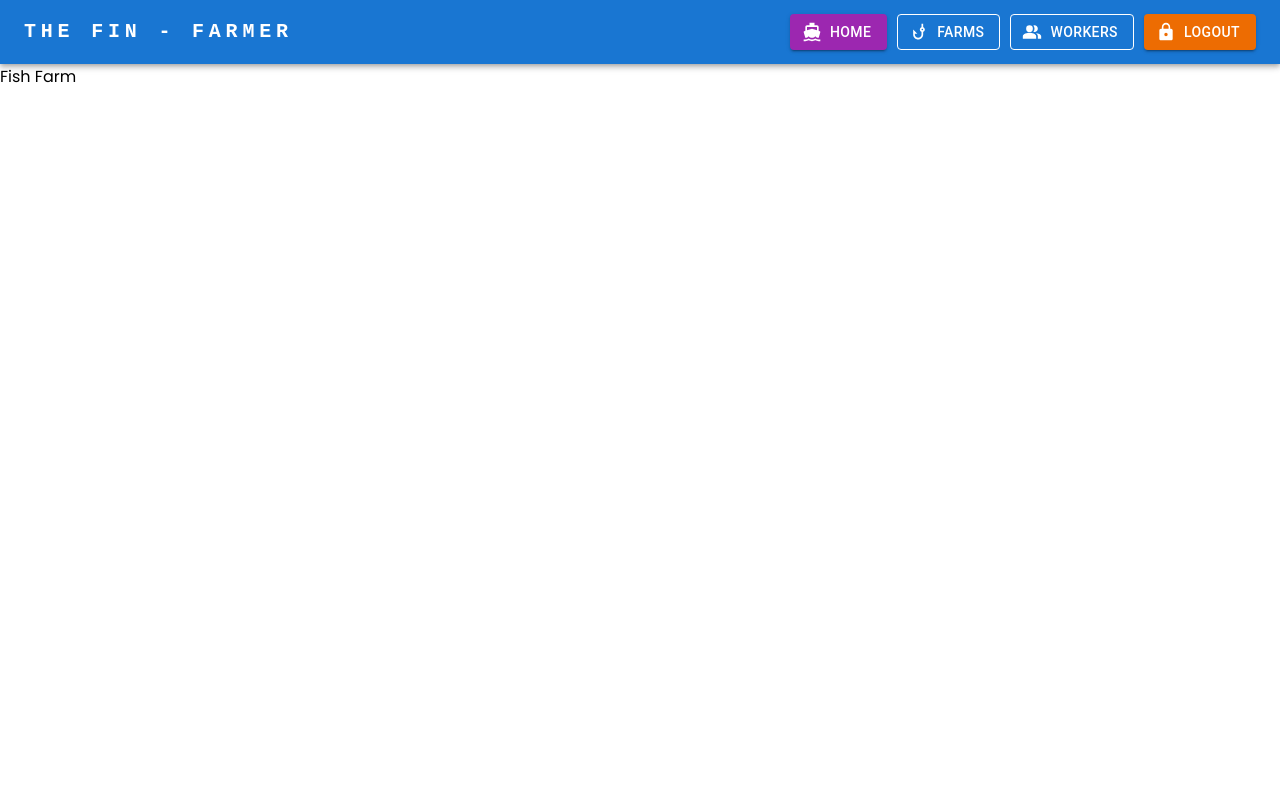
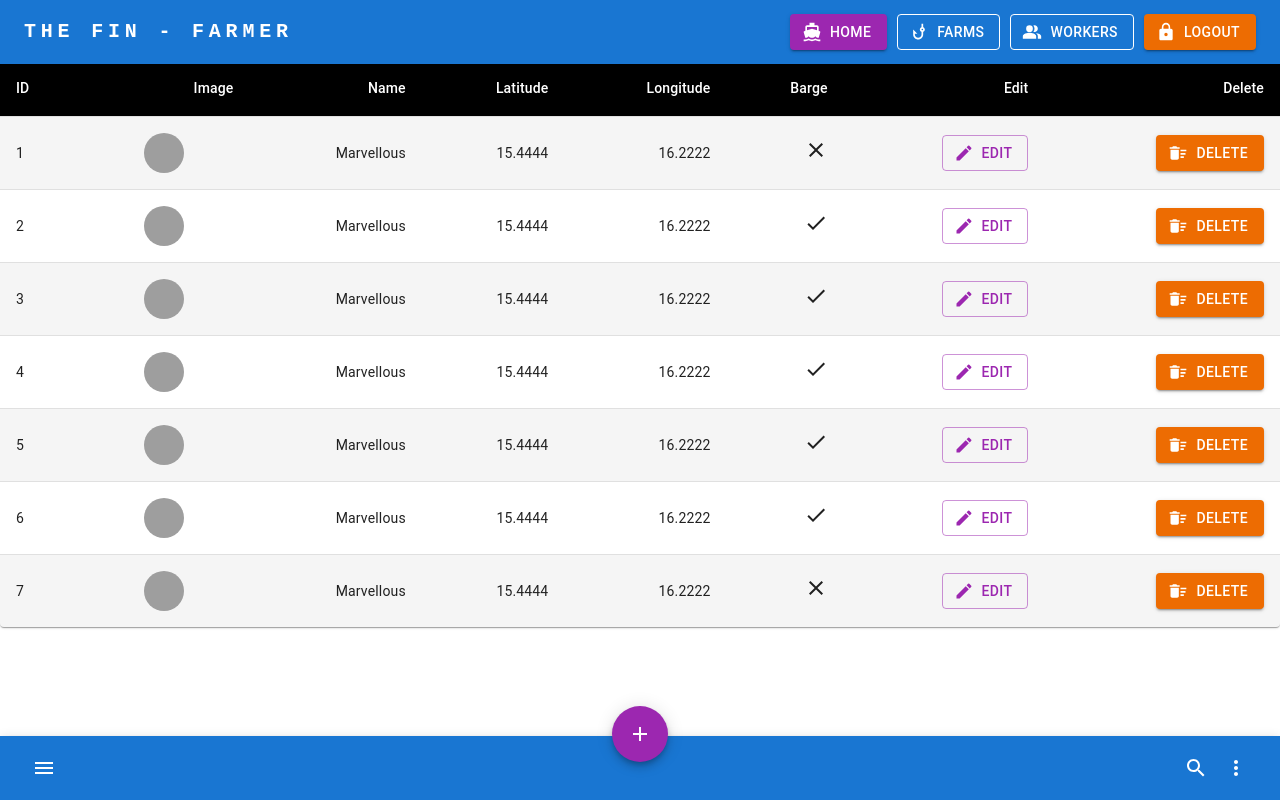
Before and after one commit to rusirugunaratne/farm-client, a React (Create React App) app: page /farms in a window 1280 px wide. Built offline with nearby package versions, Linux system fonts and the light colour scheme; grey boxes are pictures that could not be loaded.

Commit message:
table added

```diff
--- a/src/assets/data/modelData.tsx
+++ b/src/assets/data/modelData.tsx
@@ -6,7 +6,7 @@ const farms = [
       "https://www.slt.lk/sites/default/files/landing_page_banners/4GKeyVisual-lp2.jpg",
     Latitude: 15.4444,
     Longitude: 16.2222,
-    HasBarge: true,
+    HasBarge: false,
   },
   {
     Id: 2,
@@ -26,6 +26,42 @@ const farms = [
     Longitude: 16.2222,
     HasBarge: true,
   },
+  {
+    Id: 4,
+    Name: "Marvellous",
+    Image:
+      "https://www.slt.lk/sites/default/files/landing_page_banners/4GKeyVisual-lp2.jpg",
+    Latitude: 15.4444,
+    Longitude: 16.2222,
+    HasBarge: true,
+  },
+  {
+    Id: 5,
+    Name: "Marvellous",
+    Image:
+      "https://www.slt.lk/sites/default/files/landing_page_banners/4GKeyVisual-lp2.jpg",
+    Latitude: 15.4444,
+    Longitude: 16.2222,
+    HasBarge: true,
+  },
+  {
+    Id: 6,
+    Name: "Marvellous",
+    Image:
+      "https://www.slt.lk/sites/default/files/landing_page_banners/4GKeyVisual-lp2.jpg",
+    Latitude: 15.4444,
+    Longitude: 16.2222,
+    HasBarge: true,
+  },
+  {
+    Id: 7,
+    Name: "Marvellous",
+    Image:
+      "https://www.slt.lk/sites/default/files/landing_page_banners/4GKeyVisual-lp2.jpg",
+    Latitude: 15.4444,
+    Longitude: 16.2222,
+    HasBarge: false,
+  },
 ];
 
 export { farms };
--- /dev/null
+++ b/src/components/molecules/bottomBar/BottomBar.tsx
@@ -0,0 +1,54 @@
+import * as React from "react";
+import { styled } from "@mui/material/styles";
+import AppBar from "@mui/material/AppBar";
+import Box from "@mui/material/Box";
+import CssBaseline from "@mui/material/CssBaseline";
+import Toolbar from "@mui/material/Toolbar";
+import Typography from "@mui/material/Typography";
+import IconButton from "@mui/material/IconButton";
+import Paper from "@mui/material/Paper";
+import Fab from "@mui/material/Fab";
+import List from "@mui/material/List";
+import ListItem from "@mui/material/ListItem";
+import ListItemAvatar from "@mui/material/ListItemAvatar";
+import ListItemText from "@mui/material/ListItemText";
+import ListSubheader from "@mui/material/ListSubheader";
+import Avatar from "@mui/material/Avatar";
+import MenuIcon from "@mui/icons-material/Menu";
+import AddIcon from "@mui/icons-material/Add";
+import SearchIcon from "@mui/icons-material/Search";
+import MoreIcon from "@mui/icons-material/MoreVert";
+
+const StyledFab = styled(Fab)({
+  position: "absolute",
+  zIndex: 1,
+  top: -30,
+  left: 0,
+  right: 0,
+  margin: "0 auto",
+});
+
+export default function BottomBar() {
+  return (
+    <React.Fragment>
+      <CssBaseline />
+      <AppBar position="fixed" color="primary" sx={{ top: "auto", bottom: 0 }}>
+        <Toolbar>
+          <IconButton color="inherit" aria-label="open drawer">
+            <MenuIcon />
+          </IconButton>
+          <StyledFab color="secondary" aria-label="add">
+            <AddIcon />
+          </StyledFab>
+          <Box sx={{ flexGrow: 1 }} />
+          <IconButton color="inherit">
+            <SearchIcon />
+          </IconButton>
+          <IconButton color="inherit">
+            <MoreIcon />
+          </IconButton>
+        </Toolbar>
+      </AppBar>
+    </React.Fragment>
+  );
+}
--- a/src/components/molecules/fishFarm/FishFarmTable.tsx
+++ b/src/components/molecules/fishFarm/FishFarmTable.tsx
@@ -0,0 +1,112 @@
+import * as React from "react";
+import { styled } from "@mui/material/styles";
+import Table from "@mui/material/Table";
+import TableBody from "@mui/material/TableBody";
+import TableCell, { tableCellClasses } from "@mui/material/TableCell";
+import TableContainer from "@mui/material/TableContainer";
+import TableHead from "@mui/material/TableHead";
+import TableRow from "@mui/material/TableRow";
+import Paper from "@mui/material/Paper";
+import Avatar from "@mui/material/Avatar";
+import { farms } from "../../../assets/data/modelData";
+import Button from "@mui/material/Button";
+import ModeEditOutlineIcon from "@mui/icons-material/ModeEditOutline";
+import DeleteSweepIcon from "@mui/icons-material/DeleteSweep";
+import CheckIcon from "@mui/icons-material/Check";
+import ClearIcon from "@mui/icons-material/Clear";
+import "./_index.css";
+
+const StyledTableCell = styled(TableCell)(({ theme }) => ({
+  [`&.${tableCellClasses.head}`]: {
+    backgroundColor: theme.palette.common.black,
+    color: theme.palette.common.white,
+  },
+  [`&.${tableCellClasses.body}`]: {
+    fontSize: 14,
+  },
+}));
+
+const StyledTableRow = styled(TableRow)(({ theme }) => ({
+  "&:nth-of-type(odd)": {
+    backgroundColor: theme.palette.action.hover,
+  },
+  // hide last border
+  "&:last-child td, &:last-child th": {
+    border: 0,
+  },
+}));
+
+function createData(
+  name: string,
+  calories: number,
+  fat: number,
+  carbs: number,
+  protein: number
+) {
+  return { name, calories, fat, carbs, protein };
+}
+
+const rows = farms;
+
+export default function FishFarmTable() {
+  return (
+    <TableContainer className="farm-table" component={Paper}>
+      <Table sx={{ minWidth: 600 }} aria-label="customized table">
+        <TableHead>
+          <TableRow>
+            <StyledTableCell width="10%">ID</StyledTableCell>
+            <StyledTableCell align="right">Image</StyledTableCell>
+            <StyledTableCell align="right">Name</StyledTableCell>
+            <StyledTableCell align="right">Latitude</StyledTableCell>
+            <StyledTableCell align="right">Longitude</StyledTableCell>
+            <StyledTableCell align="right">Barge</StyledTableCell>
+            <StyledTableCell align="right">Edit</StyledTableCell>
+            <StyledTableCell align="right">Delete</StyledTableCell>
+          </TableRow>
+        </TableHead>
+        <TableBody>
+          {rows.map((row) => (
+            <StyledTableRow key={row.Id}>
+              <StyledTableCell component="th" scope="row">
+                {row.Id}
+              </StyledTableCell>
+              <StyledTableCell align="right">
+                {<Avatar alt={row.Name} src={row.Image} />}
+              </StyledTableCell>
+              <StyledTableCell align="right">{row.Name}</StyledTableCell>
+
+              <StyledTableCell align="right">{row.Latitude}</StyledTableCell>
+              <StyledTableCell align="right">{row.Longitude}</StyledTableCell>
+              <StyledTableCell align="right">
+                {row.HasBarge ? <CheckIcon /> : <ClearIcon />}
+              </StyledTableCell>
+
+              <StyledTableCell align="right">
+                {
+                  <Button
+                    variant="outlined"
+                    color="secondary"
+                    startIcon={<ModeEditOutlineIcon />}
+                  >
+                    Edit
+                  </Button>
+                }
+              </StyledTableCell>
+              <StyledTableCell align="right">
+                {
+                  <Button
+                    variant="contained"
+                    color="warning"
+                    startIcon={<DeleteSweepIcon />}
+                  >
+                    Delete
+                  </Button>
+                }
+              </StyledTableCell>
+            </StyledTableRow>
+          ))}
+        </TableBody>
+      </Table>
+    </TableContainer>
+  );
+}
--- /dev/null
+++ b/src/components/molecules/fishFarm/_index.css
@@ -0,0 +1,4 @@
+.farm-table {
+  margin-top: 60px;
+  margin-bottom: 80px;
+}
--- a/src/components/molecules/topBar/TopBar.tsx
+++ b/src/components/molecules/topBar/TopBar.tsx
@@ -15,7 +15,7 @@ export default function TopBar() {
   return (
     useFindPath() !== "/" && (
       <Box sx={{ flexGrow: 1 }}>
-        <AppBar position="static">
+        <AppBar position="fixed">
           <Toolbar>
             <Typography
               variant="h6"
--- a/src/components/organisms/fishFarm/FishFarmSection.tsx
+++ b/src/components/organisms/fishFarm/FishFarmSection.tsx
@@ -1,7 +1,14 @@
 import * as React from "react";
+import BottomBar from "../../molecules/bottomBar/BottomBar";
+import FishFarmTable from "../../molecules/fishFarm/FishFarmTable";
 
 function FishFarmSection() {
-  return <div>Fish Farm</div>;
+  return (
+    <div>
+      <FishFarmTable />
+      <BottomBar />
+    </div>
+  );
 }
 
 export default FishFarmSection;
```
